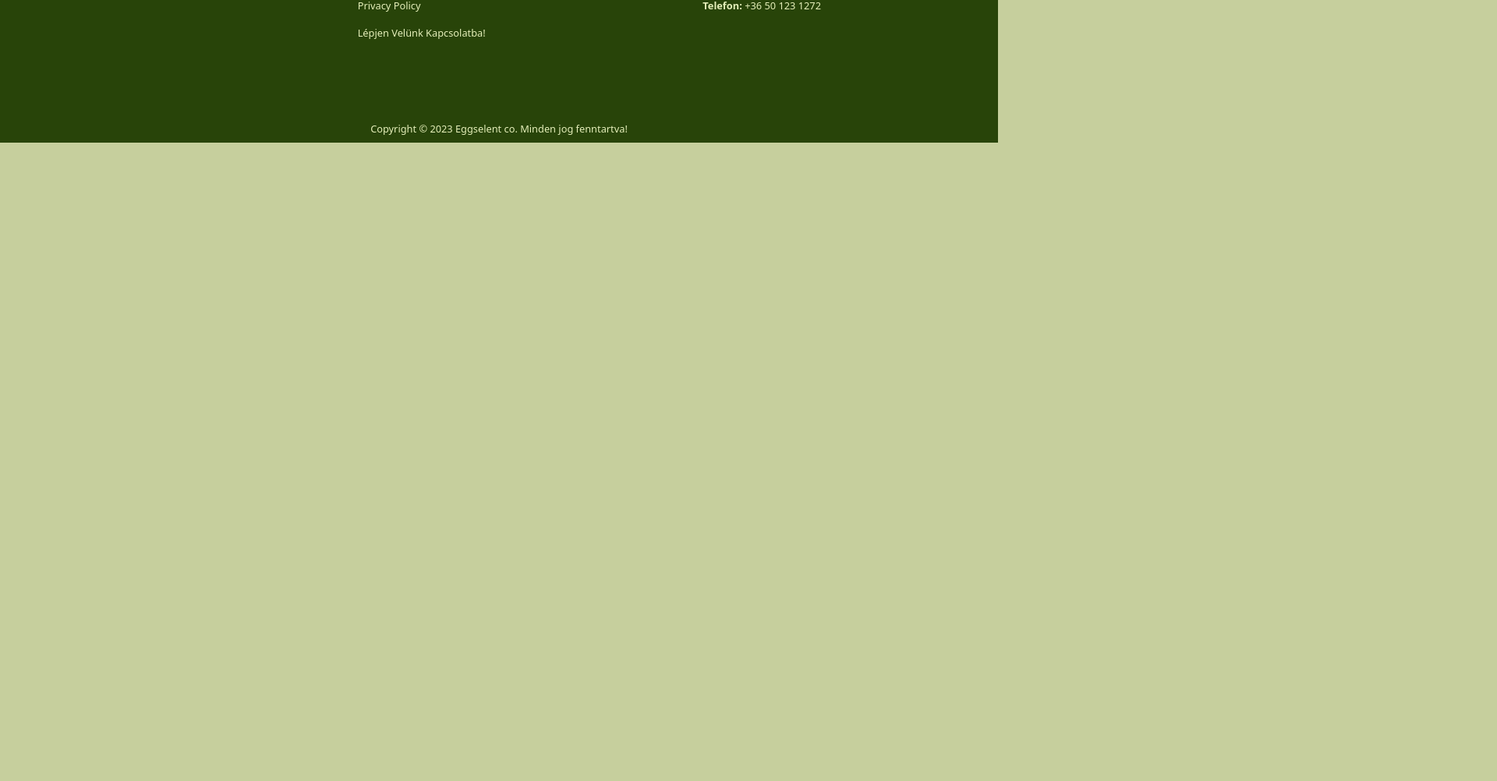
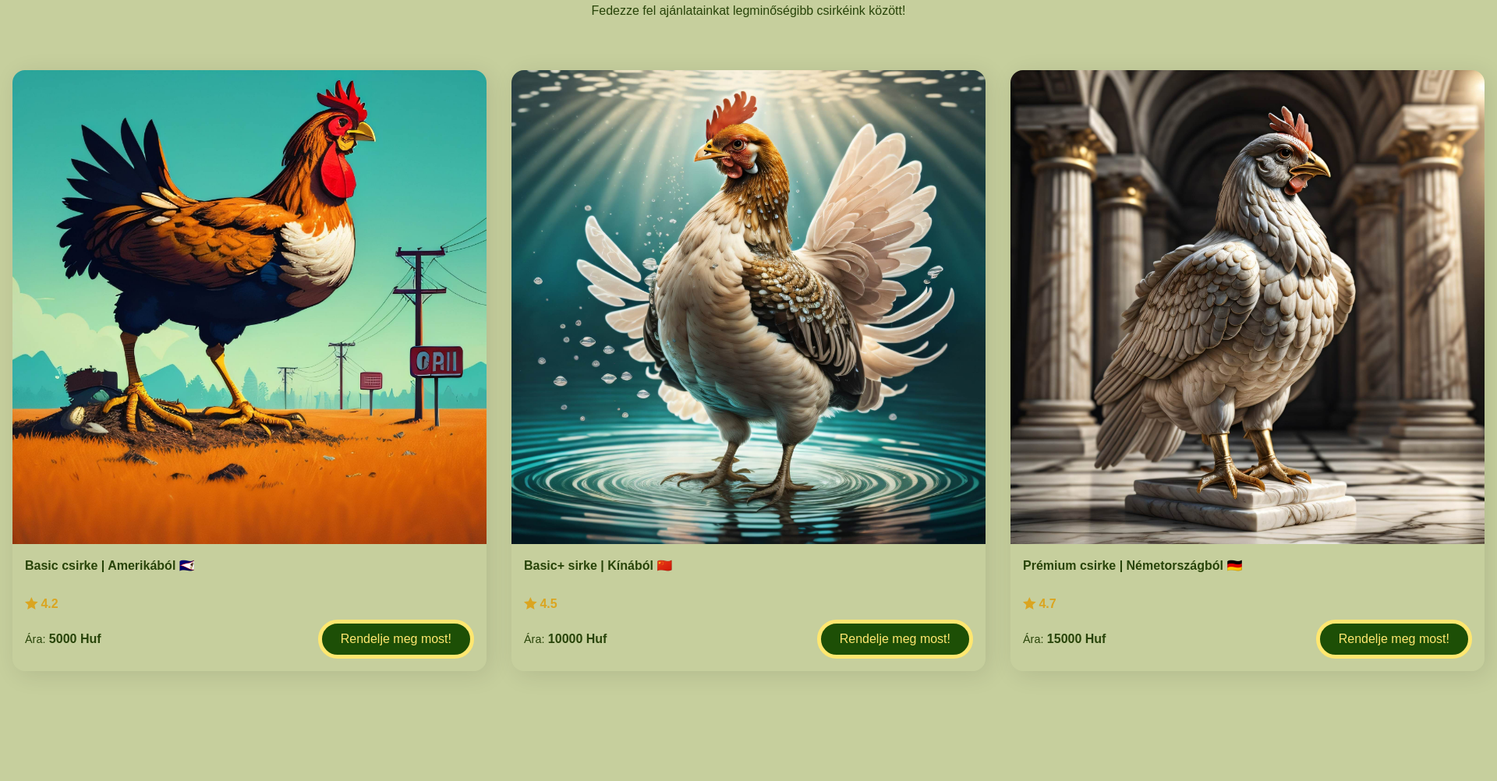
Before and after one commit to Beny2023/EGGselent, a plain HTML site: page EggSelent V2/Csirkek.html in a window 1280 px wide. Shown: the part 204-1206 px from the top of the page at 78% size, 1920 px wide, since content can reach past the window. Before the commit the page ends 800 px from the top, so only its background shows below. Drawn offline with nearby package versions, Linux system fonts and the light colour scheme.

Commit message:
Főoldal, Csirkek kész

```diff
--- a/EggSelent V2/Csirkek.html
+++ b/EggSelent V2/Csirkek.html
@@ -16,7 +16,7 @@
     <link rel="stylesheet" href="./styles/index.css">
     <link rel="shortcut icon" href="./images/icon.png" type="image/x-icon">
     <link href="https://cdn.jsdelivr.net/npm/remixicon@3.2.0/fonts/remixicon.css" rel="stylesheet" />
-
+<link rel="stylesheet" href="styles/csirkek.css">
     <head>
         <link rel="stylesheet" href="https://cdn.jsdelivr.net/npm/boxicons@latest/css/boxicons.min.css">
         <!-- or -->
@@ -40,15 +40,59 @@
         </ul>
 
         <div class="main">
-            <a href="#" class="user"><i class="ri-user-fill"></i>Bejelentkezés</a>
-            <a href="#">Regisztráció</a>
+            <a href="https://puginarug.com/" target="_blank" class="user"><i class="ri-user-fill"></i>Bejelentkezés</a>
+            <a href="https://hackertyper.com/" target="_blank">Regisztráció</a>
             <div class="bx bx-menu" id="menu-icon"></div>
         </div>
 
     </nav>
+<br>
+<br>
+<br>
 
-
-
+    <section class="trip">
+      <div class="section__container trip__container">
+        <h2 class="section__title">Legjobb ajánlataink!</h2>
+        <p class="section__subtitle">
+          Fedezze fel ajánlatainkat legminőségibb csirkéink között!
+        </p>
+        <div class="trip__grid">
+          <div class="trip__card">
+            <img src="./images/csirkesivatag.jpg" alt="trip" />
+            <div class="trip__details">
+              <p>Basic csirke | Amerikából 🇦🇸 </p>
+              <div class="rating"><i class="ri-star-fill"></i> 4.2</div>
+              <div class="booking__price">
+                <div class="price"><span>Ára:</span> 5000 Huf</div>
+                <a href="Berles.html" class="a_berles"> <button class="book__now">Rendelje meg most!</button></a>
+              </div>
+            </div>
+          </div>
+          <div class="trip__card">
+            <img src="/images/tengericsirke.jpg" alt="trip" />
+            <div class="trip__details">
+              <p>Basic+ sirke | Kínából 🇨🇳  </p>
+              <div class="rating"><i class="ri-star-fill"></i> 4.5</div>
+              <div class="booking__price">
+                <div class="price"><span>Ára:</span> 10000 Huf</div>
+                <a href="Berles.html" class="a_berles">    <button class="book__now">Rendelje meg most!</button></a>
+              </div>
+            </div>
+          </div>
+          <div class="trip__card">
+            <img src="/images/csirkeszobor.jpg" alt="trip" />
+            <div class="trip__details">
+              <p>Prémium csirke | Németországból 🇩🇪 </p>
+              <div class="rating"><i class="ri-star-fill"></i> 4.7</div>
+              <div class="booking__price">
+                <div class="price"><span>Ára:</span> 15000 Huf</div>
+                <a href="Berles.html" class="a_berles"> <button class="book__now">Rendelje meg most!</button></a>
+              </div>
+            </div>
+          </div>
+        </div>
+      </div>
+    </section>
 
     <footer class="footer">
         <div class="section__container footer__container">
--- a/EggSelent V2/styles/csirkek.css
+++ b/EggSelent V2/styles/csirkek.css
@@ -0,0 +1,158 @@
+:root {
+    --background-color: #FFE770;
+    --text-color: #1D4F06;
+    --text-dark: #284409;
+    --brown-color: #C7A54E;
+    --light-color: #488A0F;
+    --lighter-color: #869F39;
+    --secondary-color: #e4eeb9;
+    --real-color: #c6cf9d;
+}
+
+@media (width < 600px) {
+    .trip__grid {
+      grid-template-columns: repeat(1, 1fr);
+    }
+}
+
+@media (width < 900px) {
+
+    .trip__grid {
+      grid-template-columns: repeat(2, 1fr);
+    }
+  }
+
+
+  .trip {
+    background-color: var(--real-color);
+  }
+
+  .trip__container :is(.section__title, .section__subtitle, .view__all) {
+    text-align: center;
+    margin-right: auto;
+    margin-left: auto;
+  }
+
+  .trip__grid {
+    display: grid;
+    grid-template-columns: repeat(3, 1fr);
+    gap: 2rem;
+    margin: 4rem 0;
+  }
+
+  .trip__card {
+    border-radius: 1rem;
+    overflow: hidden;
+    box-shadow: 5px 5px 30px rgba(0, 0, 0, 0.1);
+  }
+
+  .trip__details {
+    padding: 1rem;
+    display: grid;
+    gap: 0.5rem;
+    font-size: 1rem;
+    font-weight: 600;
+    color: var(--text-dark);
+    background-color: var(--extra-light);
+    cursor: pointer;
+  }
+
+  .rating {
+    color: goldenrod;
+  }
+
+  .booking__price {
+    display: flex;
+    align-items: center;
+    justify-content: space-between;
+  }
+
+  .price span {
+    font-weight: 500;
+    font-size: 0.9rem;
+    color: var(--text-light);
+  }
+
+  .book__now {
+    padding: 0.5rem 1.5rem;
+    color: var(--background-color);
+    outline: none;
+    border: 5px solid var(--background-color);
+    border-radius: 5rem;
+    background-color: var(--text-color);
+    cursor: pointer;
+    transition: 0.3s;
+  }
+
+  .book__now:hover {
+    color: var(--extra-light);
+    background-color: var(--primary-color);
+  }
+
+  * {
+    padding: 0;
+    margin: 0;
+    box-sizing: border-box;
+  }
+
+  .section__container {
+    max-width: var(--max-width);
+    margin: auto;
+    padding: 5rem 1rem;
+  }
+
+  .section__header {
+    display: flex;
+    align-items: center;
+    justify-content: space-between;
+    gap: 2rem;
+    flex-wrap: wrap;
+    margin-bottom: 4rem;
+  }
+
+  .section__title {
+    font-size: 2rem;
+    font-weight: 600;
+    color: var(--text-dark);
+    margin-bottom: 1rem;
+  }
+
+  .section__subtitle {
+    font-size: 1rem;
+    color: var(--text-dark);
+    max-width: calc(var(--max-width) / 2);
+  }
+
+  .btn {
+    padding: 0.75rem 2rem;
+    outline: none;
+    border: none;
+    font-size: 1rem;
+    color: var(--extra-light);
+    background-color: var(--primary-color);
+    border-radius: 5rem;
+    cursor: pointer;
+    transition: 0.3s;
+  }
+
+  .btn:hover {
+    background-color: var(--primary-color-dark);
+  }
+
+  a {
+    text-decoration: none;
+  }
+
+  img {
+    width: 100%;
+    display: block;
+  }
+
+  body {
+    font-family: "Poppins", sans-serif;
+  }
+
+  .a_berles:hover{
+    color: var(--brown-color);
+    font-size: 20px;
+  }
--- a/EggSelent V2/styles/index.css
+++ b/EggSelent V2/styles/index.css
@@ -224,12 +224,12 @@ nav {
 }
 
 .header__image img:nth-child(1) {
-    max-width: 350px;
+    max-width: 500px;
     transform: translate(-75%, -50%);
 }
 
 .header__image img:nth-child(2) {
-    max-width: 250px;
+    max-width: 400px;
     transform: translate(0%, -25%);
 }
 
```
Also changed, not shown: EggSelent V2/Berles.html (+3 -2 lines), EggSelent V2/Index.html (+5 -3 lines), EggSelent V2/images/csirkesivatag.jpg (added), EggSelent V2/images/csirkeszobor.jpg (added), EggSelent V2/images/tengericsirke.jpg (added).
